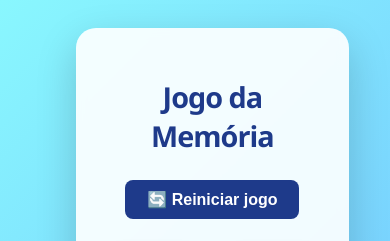
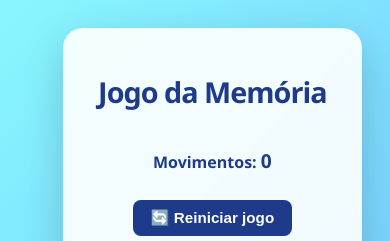
Before and after one commit to nataliapastre-dev/jogo-da-memoria, a plain HTML site: page index.html in a window 390 px wide. Shown: the top 241 px of the page. Drawn offline with Linux system fonts and the light colour scheme.

Commit message:
feat: adiciona contador de movimentos

````diff
--- a/index.html
+++ b/index.html
@@ -1,4 +1,4 @@
-```html
+html
 <!DOCTYPE html>
 <html lang="pt-BR">
 <head>
@@ -13,10 +13,16 @@
   <main class="game-board">
     <h1>Jogo da Memória</h1>
 
-    <button id="restartButton" type="button">🔄 Reiniciar jogo</button>
+    <div class="game-info">
+      <p>Movimentos: <strong id="moves">0</strong></p>
+
+      <button id="restartButton" type="button">
+        🔄 Reiniciar jogo
+      </button>
+    </div>
 
     <section class="cards-container">
-      <!-- Cada carta agora tem data-card="nome-da-fruta" -->
+      <!-- Cada carta possui data-card para identificar o par -->
 
       <!-- Maçã 1 -->
       <input type="checkbox" id="card1" hidden />
@@ -158,4 +164,3 @@
   <script src="script.js"></script>
 </body>
 </html>
-```
--- a/script.js
+++ b/script.js
@@ -1,13 +1,20 @@
-```javascript id="3y6q2m"
+javascript
 const cards = document.querySelectorAll(".card");
 const restartButton = document.querySelector("#restartButton");
+const movesElement = document.querySelector("#moves");
 
 let firstCard = null;
 let secondCard = null;
 let lockBoard = false;
 let matches = 0;
+let moves = 0;
 
-// Função de virar
+// Atualizar contador de movimentos
+function updateMoves() {
+  movesElement.textContent = moves;
+}
+
+// Função de virar carta
 function flipCard() {
   if (lockBoard) return;
   if (this === firstCard) return;
@@ -20,6 +27,11 @@
   }
 
   secondCard = this;
+
+  // Cada segunda carta escolhida representa uma tentativa
+  moves++;
+  updateMoves();
+
   checkMatch();
 }
 
@@ -34,7 +46,9 @@
 
     if (matches === 5) {
       setTimeout(() => {
-        alert("🎉 Parabéns! Você completou o Jogo da Memória!");
+        alert(
+          `🎉 Parabéns! Você completou o Jogo da Memória em ${moves} movimentos!`
+        );
       }, 300);
     }
   } else {
@@ -57,11 +71,12 @@
   setTimeout(() => {
     firstCard.classList.remove("flip");
     secondCard.classList.remove("flip");
+
     resetBoard();
   }, 900);
 }
 
-// Resetar variáveis
+// Resetar variáveis da rodada
 function resetBoard() {
   firstCard = null;
   secondCard = null;
@@ -80,6 +95,7 @@
 function restartGame() {
   cards.forEach(card => {
     card.classList.remove("flip");
+
     card.removeEventListener("click", flipCard);
     card.addEventListener("click", flipCard);
   });
@@ -88,16 +104,19 @@
   secondCard = null;
   lockBoard = false;
   matches = 0;
+  moves = 0;
 
+  updateMoves();
   shuffleCards();
 }
 
 // Clique em cada carta
-cards.forEach(card => card.addEventListener("click", flipCard));
+cards.forEach(card => {
+  card.addEventListener("click", flipCard);
+});
 
 // Botão de reiniciar
 restartButton.addEventListener("click", restartGame);
 
 // Embaralhamento inicial
 shuffleCards();
-```
--- a/style.css
+++ b/style.css
@@ -1,4 +1,4 @@
-```css
+css
 /* =======================
    RESET / BASE
 ======================= */
@@ -36,11 +36,60 @@
 }
 
 h1 {
-  margin-bottom: 25px;
+  margin-bottom: 20px;
   font-size: 2.8rem;
   font-weight: 800;
   color: #1e3a8a;
   letter-spacing: -1px;
+}
+
+/* =======================
+   INFORMAÇÕES DO JOGO
+======================= */
+
+.game-info {
+  display: flex;
+  justify-content: center;
+  align-items: center;
+  gap: 20px;
+  margin-bottom: 25px;
+  flex-wrap: wrap;
+}
+
+.game-info p {
+  color: #1e3a8a;
+  font-size: 1.1rem;
+  font-weight: 600;
+}
+
+.game-info strong {
+  font-size: 1.2rem;
+  font-weight: 800;
+}
+
+/* =======================
+   BOTÃO REINICIAR
+======================= */
+
+#restartButton {
+  padding: 10px 22px;
+  border: none;
+  border-radius: 8px;
+  background-color: #1e3a8a;
+  color: #ffffff;
+  font-size: 1rem;
+  font-weight: 600;
+  cursor: pointer;
+  transition: transform 0.2s, background-color 0.2s;
+}
+
+#restartButton:hover {
+  background-color: #162d6b;
+  transform: scale(1.05);
+}
+
+#restartButton:active {
+  transform: scale(0.97);
 }
 
 /* =======================
@@ -65,7 +114,7 @@
   perspective: 1100px;
   cursor: pointer;
   user-select: none;
-  transition: transform .2s;
+  transition: transform 0.2s;
 }
 
 .card:active {
@@ -76,7 +125,7 @@
   position: relative;
   width: 100%;
   height: 100%;
-  transition: transform .65s cubic-bezier(0.25, 0.8, 0.25, 1);
+  transition: transform 0.65s cubic-bezier(0.25, 0.8, 0.25, 1);
   transform-style: preserve-3d;
 }
 
@@ -85,6 +134,7 @@
 }
 
 /* Frente e verso */
+
 .card-front,
 .card-back {
   position: absolute;
@@ -113,33 +163,6 @@
 }
 
 /* =======================
-   BOTÃO REINICIAR
-======================= */
-
-#restartButton {
-  margin: 0 auto 25px;
-  display: block;
-  padding: 10px 22px;
-  border: none;
-  border-radius: 8px;
-  background-color: #1e3a8a;
-  color: #ffffff;
-  font-size: 1rem;
-  font-weight: 600;
-  cursor: pointer;
-  transition: transform 0.2s, background-color 0.2s;
-}
-
-#restartButton:hover {
-  background-color: #162d6b;
-  transform: scale(1.05);
-}
-
-#restartButton:active {
-  transform: scale(0.97);
-}
-
-/* =======================
    FOOTER
 ======================= */
 
@@ -155,6 +178,7 @@
 ======================= */
 
 /* Tablets e celulares grandes */
+
 @media (max-width: 760px) {
   h1 {
     font-size: 2.3rem;
@@ -167,9 +191,27 @@
 }
 
 /* Celulares padrão */
+
 @media (max-width: 550px) {
+  .game-board {
+    padding: 25px 15px;
+  }
+
   h1 {
     font-size: 2rem;
+  }
+
+  .game-info {
+    gap: 12px;
+  }
+
+  .game-info p {
+    font-size: 1rem;
+  }
+
+  #restartButton {
+    font-size: 0.95rem;
+    padding: 9px 18px;
   }
 
   .cards-container {
@@ -183,8 +225,14 @@
   }
 }
 
-/* iPhones pequenos (iPhone SE, Androids menores) */
+/* iPhones pequenos e Androids menores */
+
 @media (max-width: 420px) {
+  .game-info {
+    flex-direction: column;
+    gap: 10px;
+  }
+
   .cards-container {
     gap: 12px;
     grid-template-columns: repeat(auto-fill, minmax(90px, 1fr));
@@ -200,7 +248,8 @@
   }
 }
 
-/* Ultra pequenos (galaxy pocket e similares) */
+/* Ultra pequenos */
+
 @media (max-width: 350px) {
   .cards-container {
     gap: 10px;
@@ -211,5 +260,12 @@
     width: 85px;
     height: 115px;
   }
+
+  .game-board {
+    padding: 20px 10px;
+  }
+
+  h1 {
+    font-size: 1.6rem;
+  }
 }
-```
````
